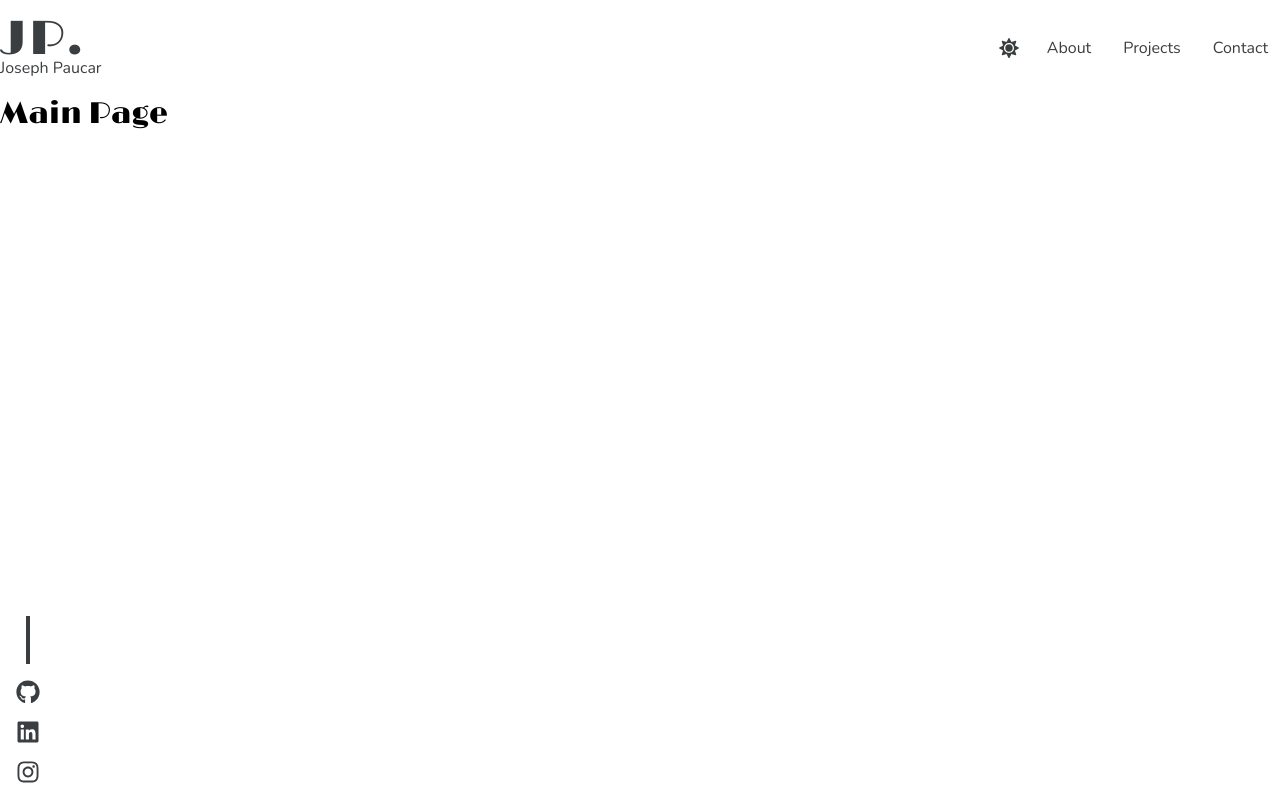
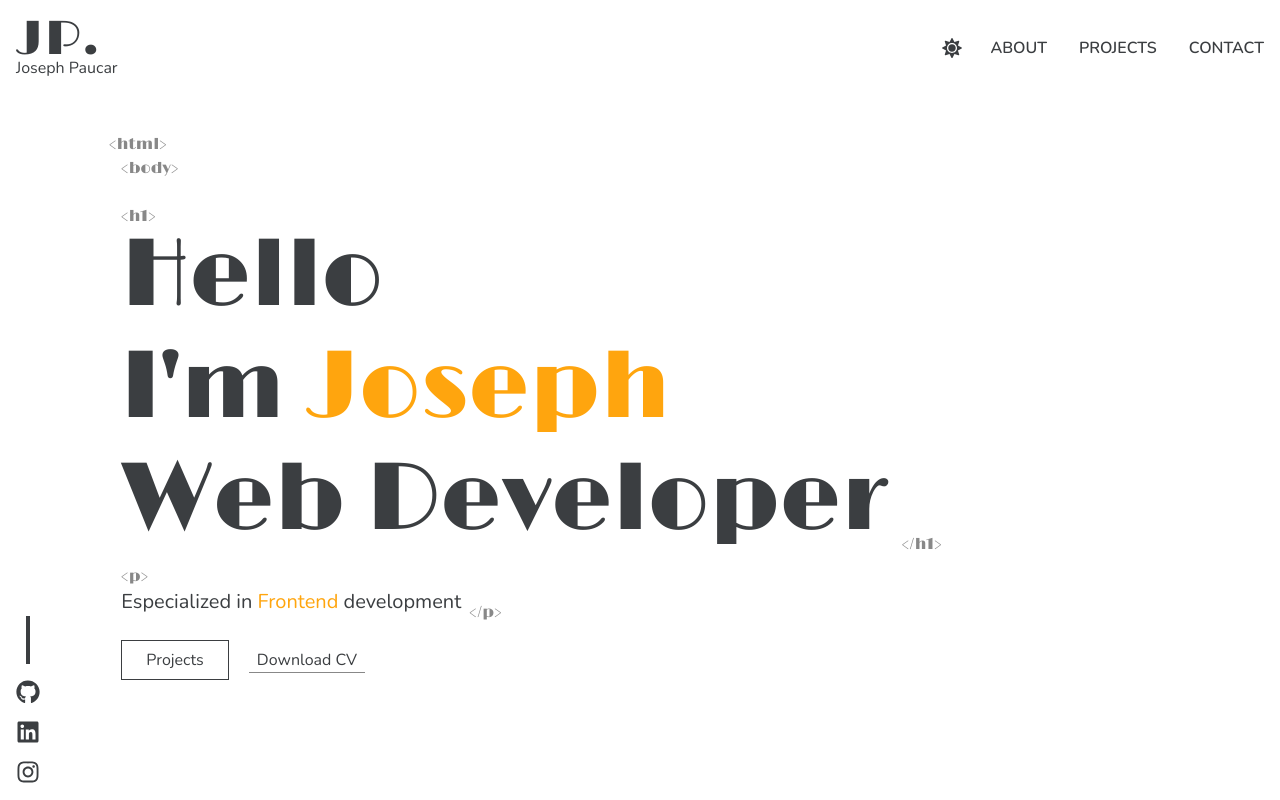
Before and after one commit to jojupacr5/portfolio, a Next.js app: page / in a window 1280 px wide. Built offline with nearby package versions, Linux system fonts and the light colour scheme.

Commit message:
Se esta trabajando con la pagina principal

```diff
--- a/src/app/layout.tsx
+++ b/src/app/layout.tsx
@@ -17,7 +17,7 @@ export default function RootLayout({
   return (
     <html lang="en">
       <body className={nunito.className}>
-        <main className="min-h-screen container mx-auto relative">
+        <main className="min-h-screen container mx-auto px-4 relative">
 
           <Navbar />
           <MobileMenu />
--- a/src/app/page.tsx
+++ b/src/app/page.tsx
@@ -1,10 +1,45 @@
+import { CustomSpan } from "@/components";
 import { titleFont } from "@/config/fonts";
-
+import Link from "next/link";
 
 export default function Home() {
   return (
-    <main className="flex flex-col">
-      <h1 className={`${titleFont.className} text-3xl`}>Main Page</h1>
+    <main className="grid grid-cols-12 gap-4">
+      <div className="col-start-2 col-span-10 pt-9">
+
+        <CustomSpan text="<html>" ml="-ml-3" />
+        <CustomSpan text="<body>" mb="mb-6" />
+
+        <div className="relative max-w-[800px]">
+          <CustomSpan text="<h1>" />
+          <h1 className={`${titleFont.className} text-8xl text-secondary`}>
+            Hello
+            <hr className="border-none mb-4" />
+            I&apos;m <span className="text-primary">Joseph</span>
+            <hr className="border-none mb-4" />
+            Web Developer
+          </h1>
+          <div className="absolute -bottom-2 -right-5">
+            <CustomSpan text="</h1>" />
+          </div>
+
+        </div>
+        <div className="relative max-w-[360px] mt-4 mb-8">
+          <CustomSpan text="<p>" />
+          <p className="text-xl text-secondary">Especialized in <span className="text-primary">Frontend</span> development</p>
+          <div className="absolute -bottom-2 -right-5">
+            <CustomSpan text="</p>" />
+          </div>
+        </div>
+        <div>
+          <Link className="px-6 py-2 mr-5 border border-secondary text-secondary hover:border-primary hover:bg-white-secondary transition-all" href="/projects/1">
+            Projects
+          </Link>
+          <button className="py-0 px-2 border-b-[1px] border-black-secondary text-secondary hover:border-primary">
+            Download CV
+          </button>
+        </div>
+      </div>
     </main>
   );
 }
--- a/src/components/index.ts
+++ b/src/components/index.ts
@@ -4,3 +4,6 @@ export { MobileMenu } from "./ui/top-menu/MobileMenu";
 
 // Flotantes
 export { Socials } from "./ui/floating/Socials";
+
+// Pages
+export { CustomSpan } from "./ui/pages/CustomSpan";
--- /dev/null
+++ b/src/components/ui/pages/CustomSpan.tsx
@@ -0,0 +1,15 @@
+import { titleFont } from "@/config/fonts"
+
+interface Props {
+    text: string;
+    ml?: string;
+    mb?: string;
+}
+
+export const CustomSpan = ({ text, ml, mb}: Props) => {
+  return (
+    <div className={`flex flex-col ${mb}`}>
+      <span className={`${titleFont.className} text-black-secondary ${ml}`}>{ text }</span>
+    </div>
+  )
+}
--- a/src/components/ui/top-menu/Navbar.tsx
+++ b/src/components/ui/top-menu/Navbar.tsx
@@ -34,15 +34,15 @@ export const Navbar = () => {
         </button>
 
         <Link
-          className="ml-2 py-2 px-3 transition-all hover:text-primary hidden sm:block"
+          className="ml-2 py-2 px-3 text-secondary font-semibold uppercase transition-all hover:text-primary hidden sm:block"
           href="/about"
         >About</Link>
         <Link
-          className="ml-2 py-2 px-3 transition-all hover:text-primary hidden sm:block"
+          className="ml-2 py-2 px-3 text-secondary font-semibold uppercase transition-all hover:text-primary hidden sm:block"
           href="/projects/1"
         >Projects</Link>
         <Link
-          className="ml-2 py-2 px-3 transition-all hover:text-primary hidden sm:block"
+          className="ml-2 py-2 pl-3 text-secondary font-semibold uppercase transition-all hover:text-primary hidden sm:block"
           href="/contact"
         >Contact</Link>
 
```
